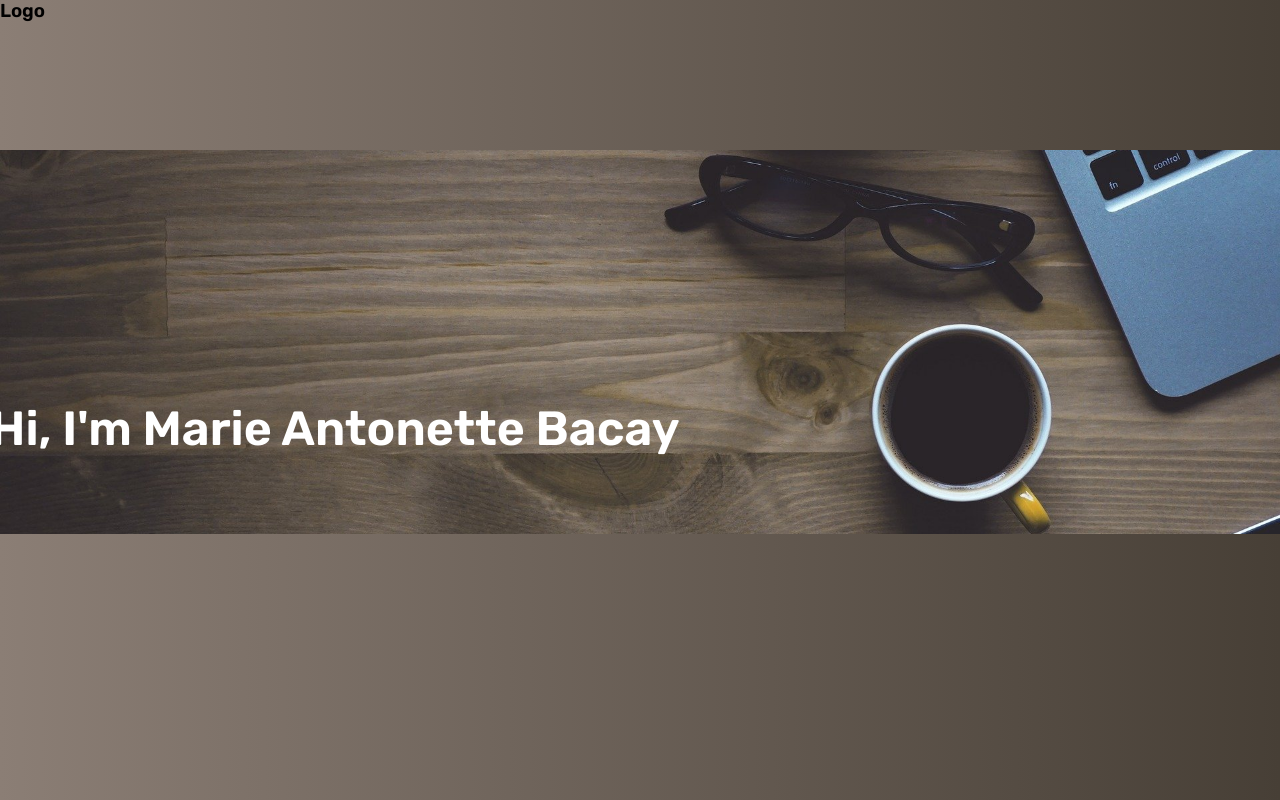
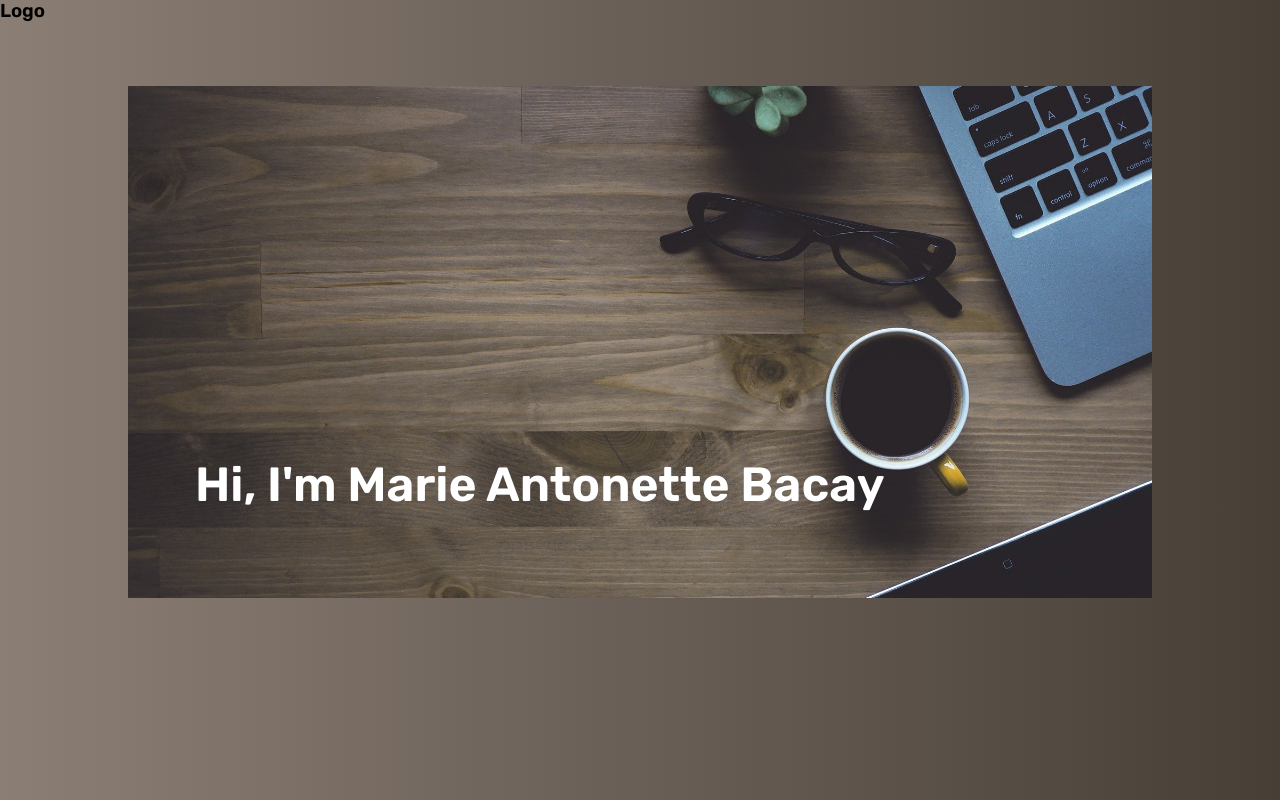
Before and after one commit to bmarieay/portfolio, a PHP site: page / in a window 1280 px wide. Run offline with PHP 8.4, Linux system fonts and the light colour scheme.

Commit message:
added hero animation

```diff
--- /dev/null
+++ b/app.js
@@ -0,0 +1,9 @@
+const hero = document.querySelector(".hero");
+const slider = document.querySelector(".slider");
+const logo = document.querySelector("#logo");
+// const heroTitle = document.querySelector(".hero__title");
+
+const t1 = new TimelineMax();
+
+t1.fromTo(hero, 1, {height: "0%"}, {height: "80%", ease: Power2.easeInOut})
+.fromTo(hero, 1.2, {width: "100%"}, {width: "80%", ease: Power2.easeInOut});
--- a/index.html
+++ b/index.html
@@ -18,10 +18,14 @@
     <section>
         <div class="hero">
             <img src="/images/hero-img.jpg" alt="" srcset="">
-            <h1 class="hero__title">Hi, I'm Marie Antonette Bacay</h1>
+            <h1 class="hero__text hero__text--prmry">Hi, I'm Marie Antonette Bacay</h1>
+            <!-- <h1 class="hero__text hero__text--scndry">A Web Developer</h1> -->
         </div>
     </section>
 
     <div class="slider"></div>
+    <script src="https://cdnjs.cloudflare.com/ajax/libs/gsap/2.1.3/TimelineMax.min.js" integrity="sha512-0xrMWUXzEAc+VY7k48pWd5YT6ig03p4KARKxs4Bqxb9atrcn2fV41fWs+YXTKb8lD2sbPAmZMjKENiyzM/Gagw==" crossorigin="anonymous" referrerpolicy="no-referrer"></script>
+    <script src="https://cdnjs.cloudflare.com/ajax/libs/gsap/2.1.3/TweenMax.min.js" integrity="sha512-DkPsH9LzNzZaZjCszwKrooKwgjArJDiEjA5tTgr3YX4E6TYv93ICS8T41yFHJnnSmGpnf0Mvb5NhScYbwvhn2w==" crossorigin="anonymous" referrerpolicy="no-referrer"></script>
+    <script src="app.js"></script>
 </body>
 </html>
--- a/styles.css
+++ b/styles.css
@@ -39,6 +39,7 @@ section{
 .hero{
     height: 60%;
     width: 100%;
+    position: relative;
 }
 
 .hero img{
@@ -47,11 +48,23 @@ section{
     object-fit: cover;
 }
 
-.hero__title{
+.hero__text{
+    color: var(--primary-clr);
     position: absolute;
-    top: 55%;
-    left: 10%;
+
+}
+
+.hero__text--prmry{
+    top: 80%;
+    left: 20%;
     transform: translate(-20%, -70%);
-    color: var(--primary-clr);
     font-size: var(--fs-big);
 }
+
+.hero__text--scndry{
+    padding-top: 3rem;
+    top: 90%;
+    left: 20%;
+    transform: translate(-20%, -70%);
+    font-size: var(--fs-big);
+}
```
